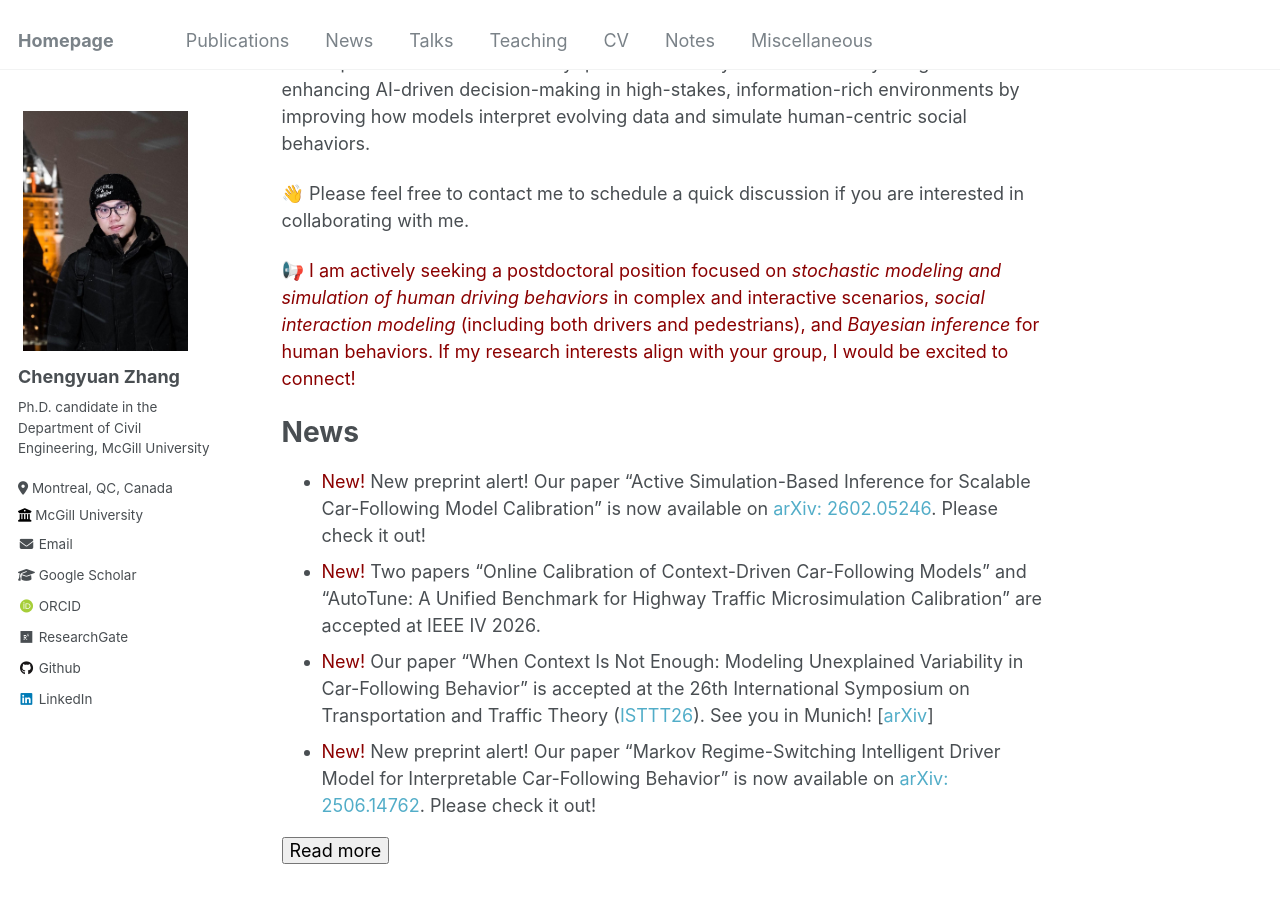
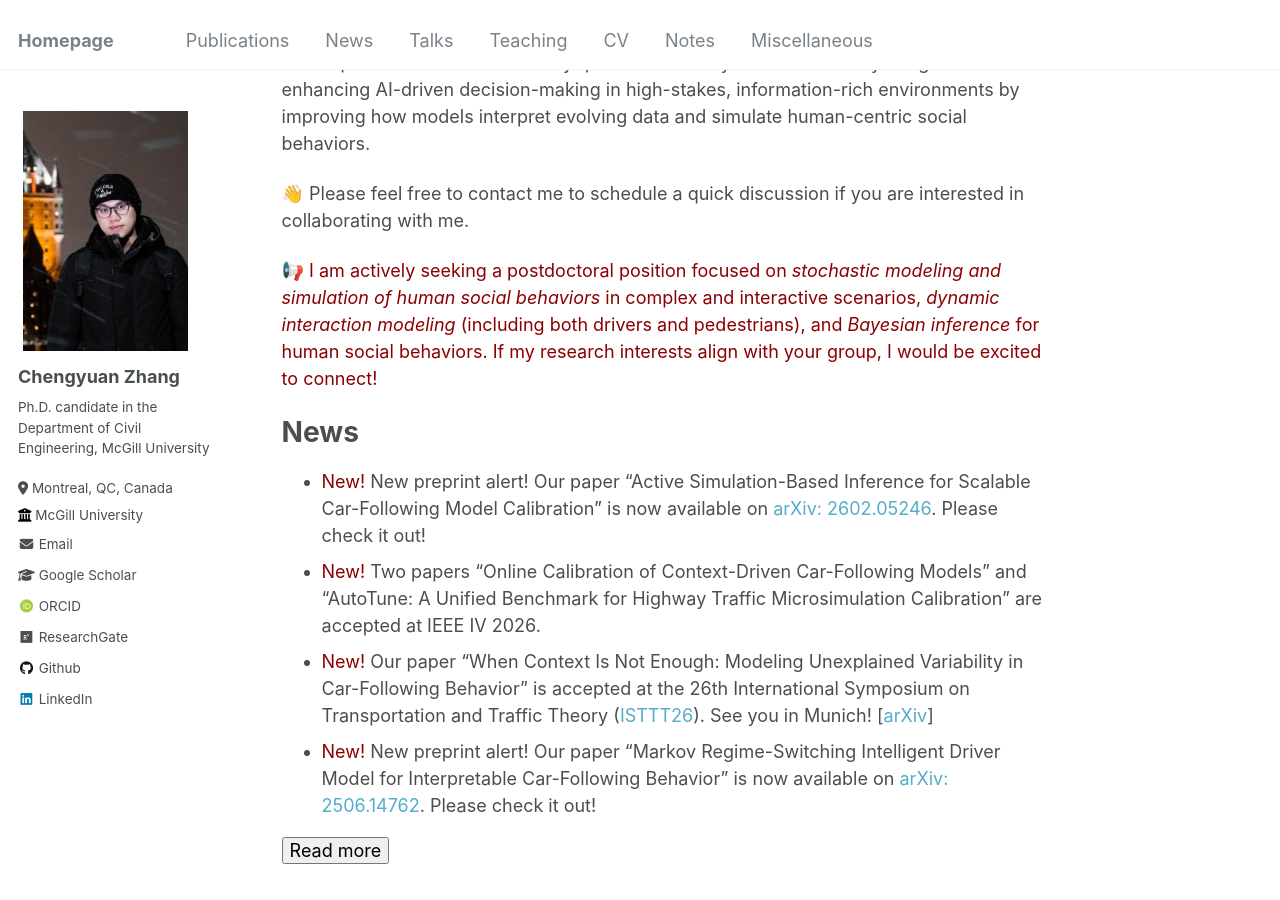
Before and after one commit to Chengyuan-Zhang/chengyuan-zhang.github.io, a Jekyll site: the page built from _pages/about.md, in a window 1280 px wide and 900 px high, scrolled down 393 px. Built offline with Jekyll 4.4.1, drawn with Linux system fonts in a browser that asks for light colours; some web fonts are replaced; comment, search, counter and statistics services are not loaded.

Commit message:
update about

```diff
--- a/_pages/about.md
+++ b/_pages/about.md
@@ -26,9 +26,9 @@
 👋 Please feel free to contact me to schedule a quick discussion if you are interested in collaborating with me.
 
 📢 <span style="color:darkred"> I am actively seeking a postdoctoral position focused on <em>stochastic
-modeling and simulation of human driving behaviors</em> in complex and interactive scenarios, <em>social
-interaction modeling</em> (including both drivers and pedestrians), and <em>Bayesian inference</em> for human behaviors.
-If my research interests align with your group, I would be excited to connect!</span>
+modeling and simulation of human social behaviors</em> in complex and interactive scenarios, <em>dynamic
+interaction modeling</em> (including both drivers and pedestrians), and <em>Bayesian inference</em> for human
+social behaviors. If my research interests align with your group, I would be excited to connect!</span>
 
 News
 =====
```
